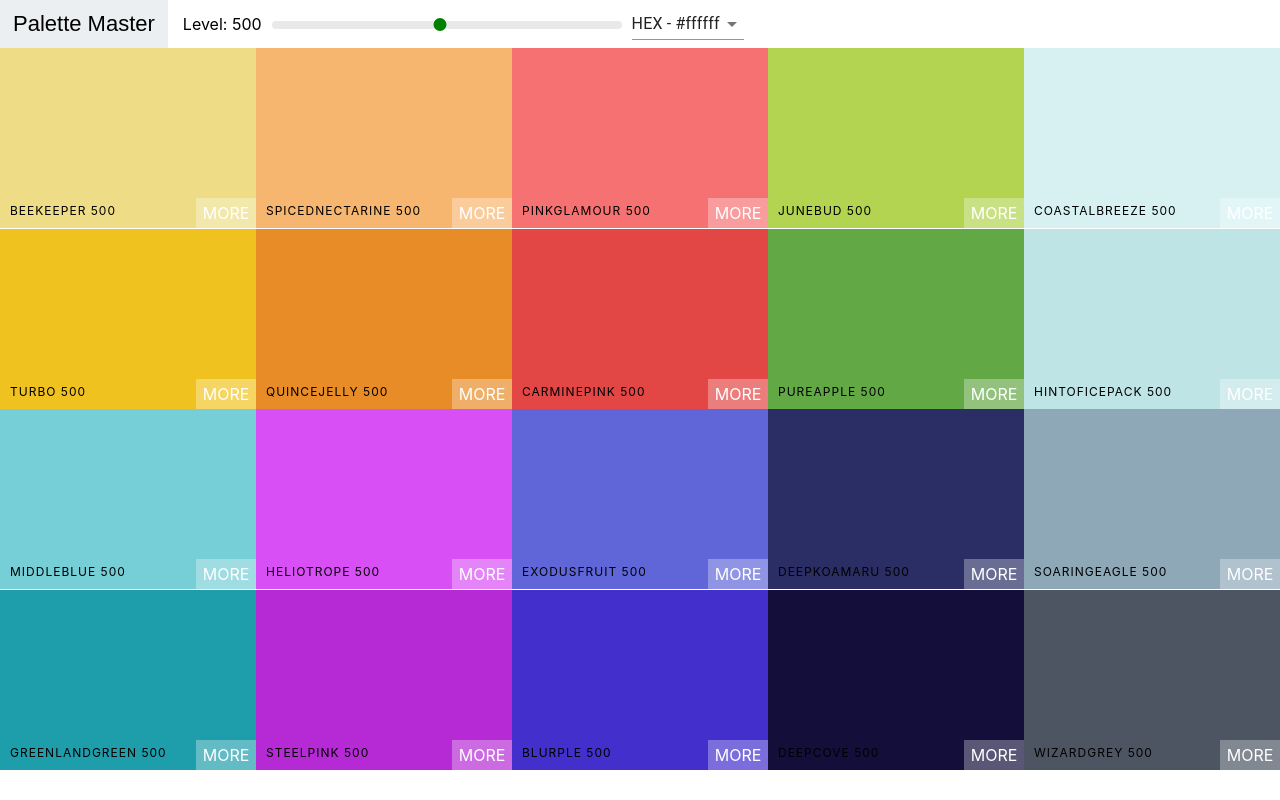
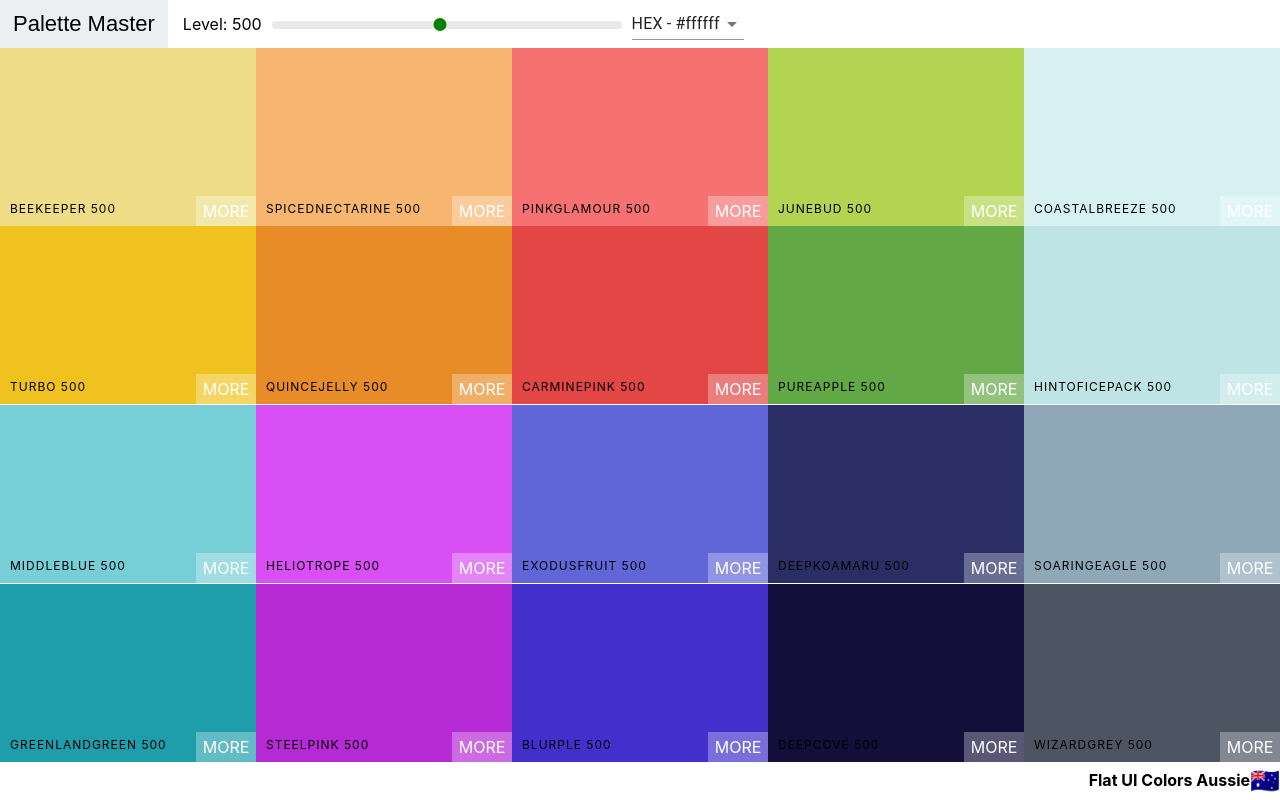
Before and after one commit to nanderrp/React-Color-App, a React (Create React App) app: page /palette/flat-ui-colors-american in a window 1280 px wide. Built offline with nearby package versions, Linux system fonts and the light colour scheme.

Commit message:
added footer

```diff
--- a/src/Palette.css
+++ b/src/Palette.css
@@ -1,5 +1,8 @@
 .Palette {
     height: 100vh;
+    width: 100vw;
+    display: flex;
+    flex-direction: column;
 }
 
 .Palette-colors {
@@ -33,3 +36,17 @@
     margin-left: -7px;
     margin-top: -3px;
 }
+
+.Palette-footer {
+    background-color: white;
+    height: 5vh;
+    display: flex;
+    align-items: center;
+    justify-content: flex-end;
+    font-weight: bold;
+}
+
+.emoji {
+    font-size: 1.5rem;
+    margin: 0, 1rem;
+}
--- a/src/palette.js
+++ b/src/palette.js
@@ -23,10 +23,10 @@
     };
 
     render() {
-        const { colors } = this.props.palette;
+        const { colors, paletteName, emoji } = this.props.palette;
         const { level, format } = this.state;
         const colorBoxes = colors[level].map(color => (
-            <ColorBox background={color[format]} name={color.name}/>
+            <ColorBox background={color[format]} name={color.name} key={color.id}/>
         ));
         return (
             <div className="Palette">
@@ -34,7 +34,10 @@
                 <div className="Palette-colors">
                 {colorBoxes}
                 </div>
-                {/* Footer */}
+                <footer className="Palette-footer">
+                    {paletteName}
+                    <span className="emoji">{emoji}</span>
+                </footer>
             </div>
         )
     }
```
